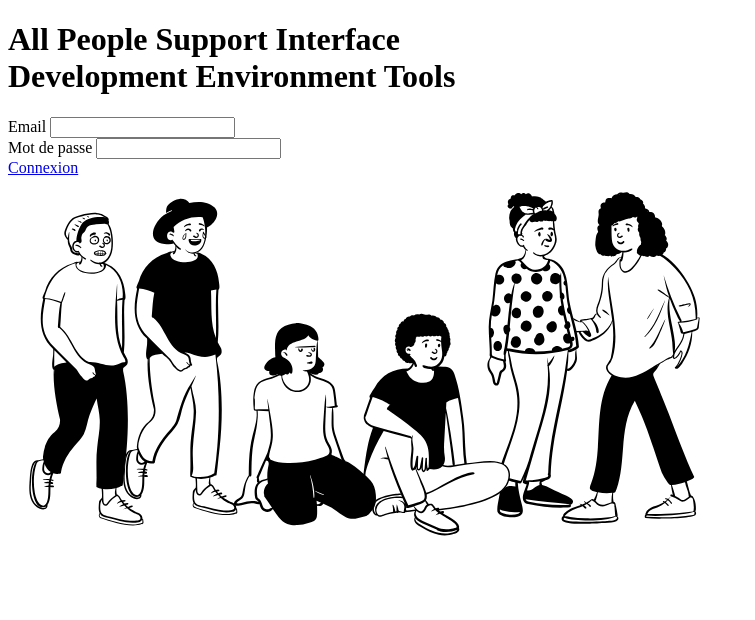
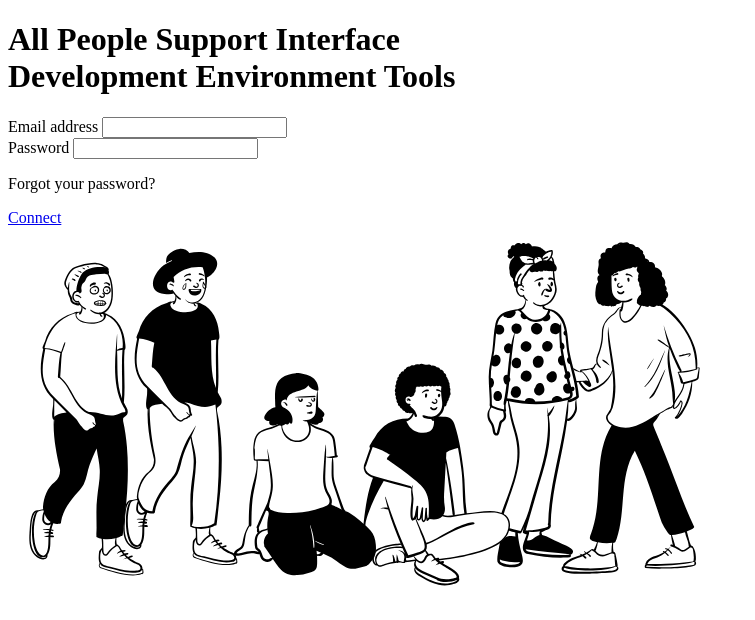
Before and after one commit to Oscar-AGUDELO/Apside-Hackathon, a Symfony app: template templates/login/index.html.twig in a window 1280 px wide. Shown: the part 62-682 px from the top of the page, without its empty margins (0-755 px from the left). Run offline with Twig, Linux system fonts and the light colour scheme; the template is opened without the code that fills it, so the values that code supplies are empty; some libraries are stand-ins or nearby versions.

Commit message:
correctly placed form

```diff
--- /dev/null
+++ b/assets/styles/_login.scss
@@ -0,0 +1,3 @@
+.form-login {
+    height: 70vh;
+}
--- a/assets/styles/app.scss
+++ b/assets/styles/app.scss
@@ -2,3 +2,4 @@
 @import "variables";
 @import "~bootstrap/scss/bootstrap";
 @import "global";
+@import "login";
--- a/templates/login/index.html.twig
+++ b/templates/login/index.html.twig
@@ -5,14 +5,14 @@
 
 {% block body %}
 
-	<div class="container">
-		<div class="row ">
+	<div class="container d-flex flex-column justify-content-center form-login">
+		<div class="row">
 			<div class="col-lg">
 				<h1 class="text-secondary text-center mt-5 mb-5">All People Support Interface
 					<br/>Development Environment Tools</h1>
 			</div>
 		</div>
-	</div>
+
 		<div class="container">
 			{% if error %}
 				<div class="alert alert-danger">{{ error.messageKey|trans(error.messageData, 'security') }}</div>
@@ -20,20 +20,22 @@
 			<div class="row">
 				<div class="col-lg-6 offset-lg-3 mb-5">
 					<form action="{{ path('login') }}" method="post">
-					<div class="mb-5">
-						<label class="form-label text-primary" for="email">Email</label>
+						<div>
+							<label class="form-label text-primary" for="email">Email address</label>
 							<input class="form-control" type="text" id="email" name="_username" value=""/>
 						</div>
-					<div class="mb-5">
-						<label class="form-label text-primary" for="password">Mot de passe</label>
+						<div>
+							<label class="form-label text-primary" for="password">Password</label>
 							<input class="form-control" type="password" id="password" name="_password"/>
 						</div>
 						<input type="hidden" name="_csrf_token" value="{{ csrf_token('authenticate') }}">
-					<div class="d-flex justify-content-center">
-						<a  class="btn btn-primary mt-4 mb-5"href="{{ path('home') }}">Connexion</a>
+						<div class="d-flex flex-column justify-content-start">
+							<p class="mt-3">Forgot your password?</p>
+							<a class="btn btn-primary mb-5" href="{{ path('home') }}">Connect</a>
 							{# <button class="btn btn-primary mt-4 mb-5" type="submit">Connexion</button> #}
 						</div>
 					</form>
+				</div>
 			</div>
 		</div>
 	</div>
```
Lines whose indentation alone changed are shown as unchanged.
